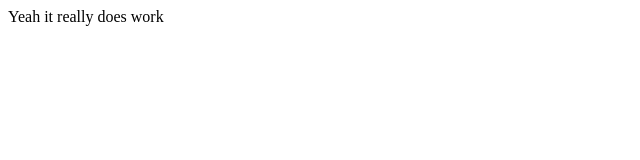
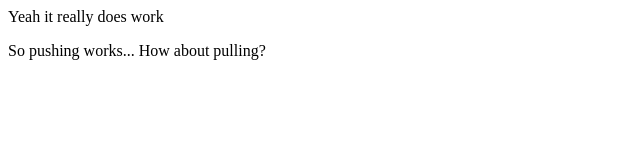
Before and after one commit to asher-smart-construct/test-project, a plain HTML site: page index.html in a window 1280 px wide. Shown: the whole page, without its empty margins (0-640 px from the left). Drawn offline with Linux system fonts and the light colour scheme.

Commit message:
Update index.html
we want to pull thi time

```diff
--- a/index.html
+++ b/index.html
@@ -4,6 +4,8 @@
 </head>
 <body>
     <p>Yeah it really does work</p>
+
+    <p>So pushing works... How about pulling?</p>
 </body>
 
 
```
